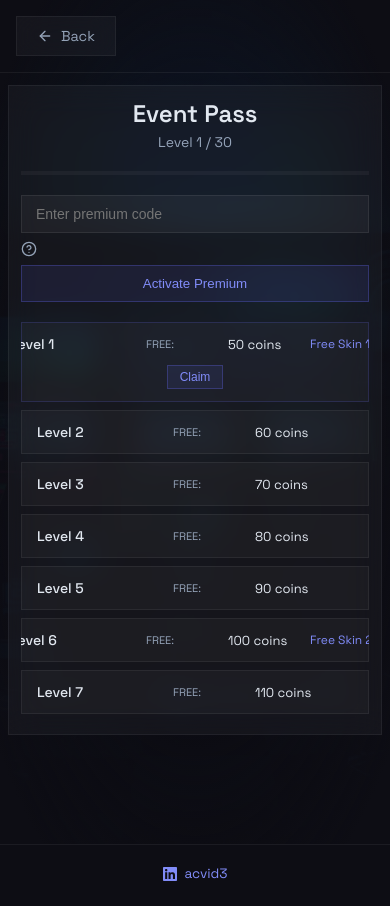
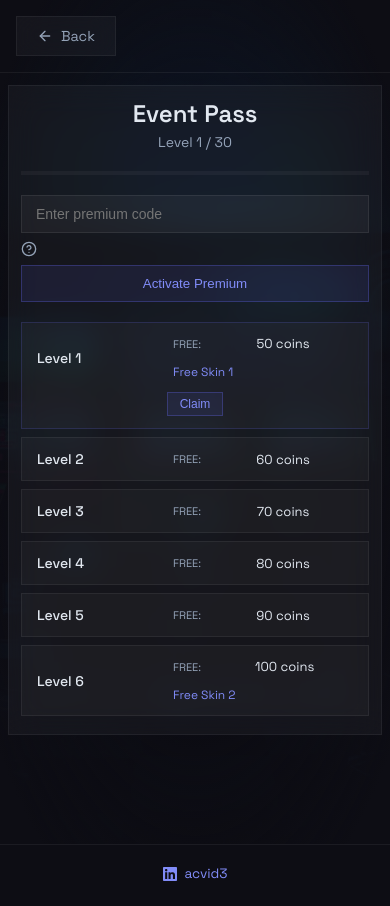
Before and after one commit to acvid3/game-client, a Next.js app: page /event-pass in a window 390 px wide. Built offline with nearby package versions, Linux system fonts and the light colour scheme.

Commit message:
fix event pass item overflow on mobile

```diff
--- a/src/styles/EventPass.module.css
+++ b/src/styles/EventPass.module.css
@@ -15,7 +15,9 @@
   .levelCard { flex-direction: column; align-items: flex-start; gap: 8px; }
   .levelNumber { min-width: unset; }
   .rewards { min-width: unset; width: 100%; }
-  .rewardItem > span { min-width: 50px; }
+  .rewardItem { flex-wrap: wrap; gap: 6px; }
+  .rewardItem > span { min-width: unset; flex: 1 1 auto; }
+  .rewardItemName { width: 100%; }
   .premiumSection { flex-direction: column; }
   .levelsList { max-height: unset; overflow-y: unset; }
   .title { font-size: 20px; text-align: left; }
```
